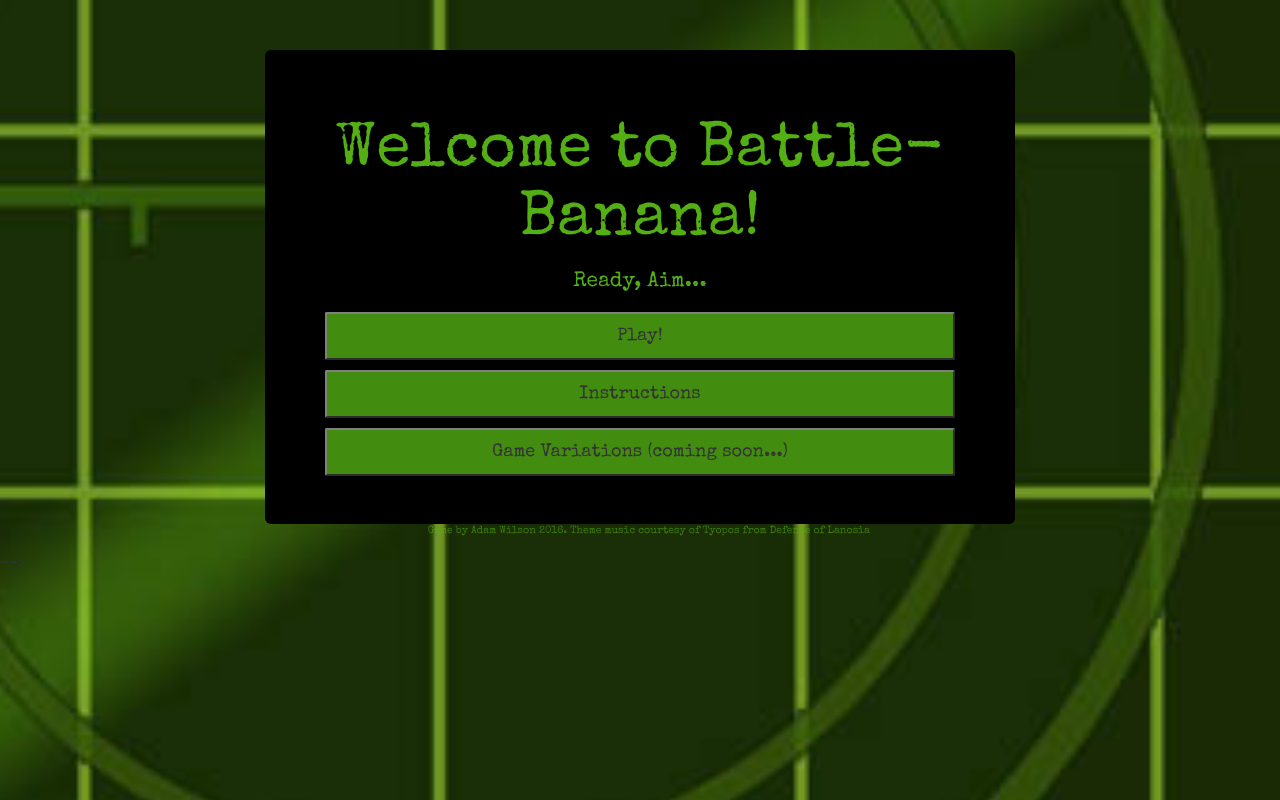
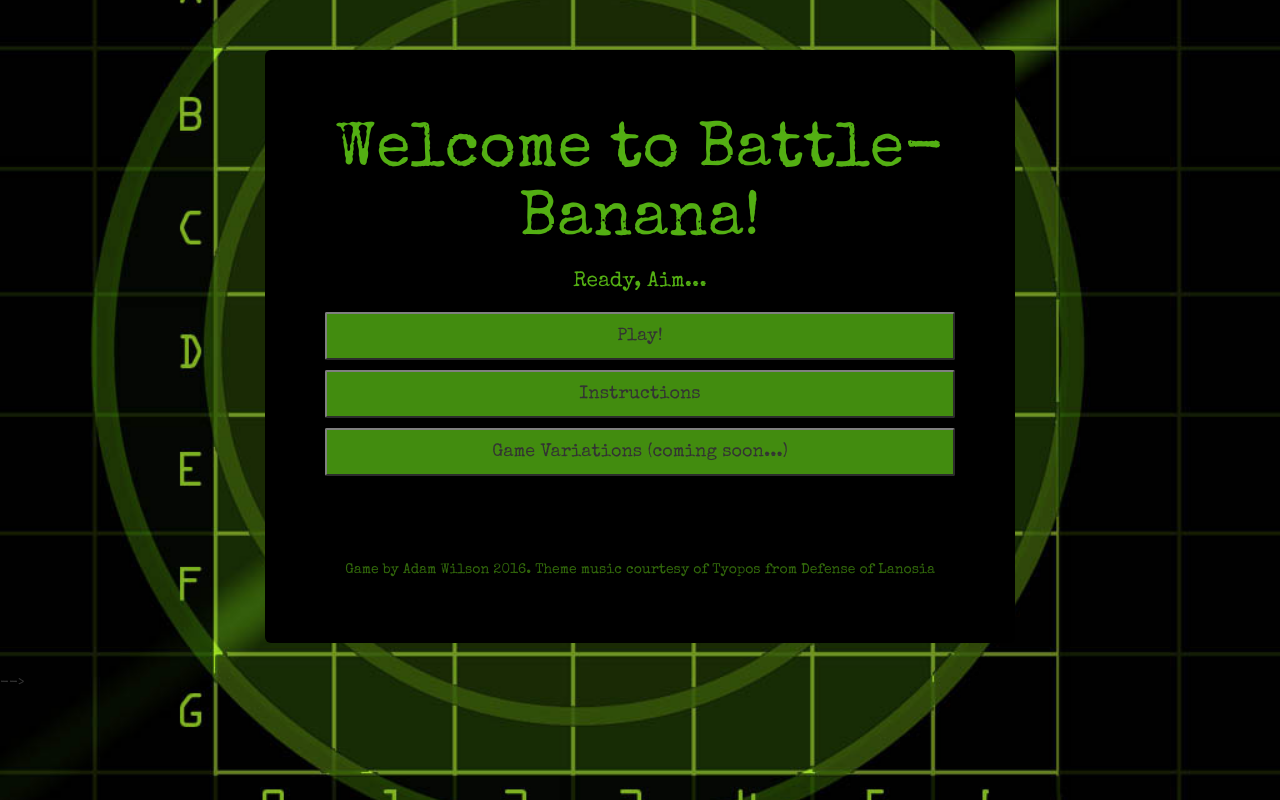
Before and after one commit to awilsongithub/battleship-game, a PHP site: page / in a window 1280 px wide. Run offline with PHP 8.4, Linux system fonts and the light colour scheme.

Commit message:
changed location.assign urls to relative home.html and game.html vs. the full local paths that failed when pushing online. Additional minor css and other edits.

```diff
--- a/css/style2.css
+++ b/css/style2.css
@@ -11,7 +11,7 @@ body {
 }
 .home-background {
     background: url("../media/board.jpg") no-repeat;
-    background-size: 300%;
+    background-size: 100%;
     background-position: center center;
 }
 #board {
@@ -84,14 +84,19 @@ table {
     background-color: rgb(83, 175, 19);
 }
 
+#author-home {
+    color: rgba(83, 175, 19, .6);
+    margin-top: 6em;
+    font-size: 1em;
+}
 #author {
     color: rgba(83, 175, 19, .6);
-    position: absolute;
-    bottom: 0px;
-    right: 160px;
-    font-size: .75em;
+    font-size: .9em;
+    margin-top: 0;
+    padding-top: 1em;
+    margin-left: 137px;
 }
-#author a {
+#author a, #author-home a {
     color: rgba(83, 175, 19, .6);
     text-decoration: none;
 }
--- a/home.html
+++ b/home.html
@@ -46,9 +46,9 @@
 
                         <a id="show-instructions" class="btn btn-default btn-lg btn-block">Instructions</a>
 
-                        <a class="btn btn-default btn-lg btn-block" href="game.html">Game Variations (coming soon...)</a>
+                        <a class="btn btn-default btn-lg btn-block" href="#">Game Variations (coming soon...)</a>
 
-                        <p class="text-center" id="author">Game by <a href="http://adamwilson.online/" target="_blank">Adam Wilson</a> 2016. Theme music courtesy of Tyopos from Defense of Lanosia</p>
+                        <p class="text-center" id="author-home">Game by <a href="http://adamwilson.online/" target="_blank">Adam Wilson</a> 2016. Theme music courtesy of Tyopos from Defense of Lanosia</p>
 
 
 
--- a/home.js
+++ b/home.js
@@ -18,8 +18,7 @@ function showInstructions() {
     // homeHeading.innerHTML = "Here's The Deal";
     console.log('showInstructions called');
     document.getElementById('home-heading').innerHTML = "How To Play:";
-    document.getElementById('home-p').innerHTML = "3 ships are hidden somewhere in the game board. Each ship is 3 squares long. Your mission: Fire and hit each square of a ship to sink it. Sink all 3 ships in as few plays as possible. Ships are horizontal or vertical but not diagonal. Aim by entering a game square's coordinates (ie a1, a2, b3...) then type Enter or click the FIRE button.";
-
+    document.getElementById('home-p').innerHTML = "Ready, Aim, Fire! 9 items are hidden on the game board grid. Enter a grid square location and fire to uncover them all in as few plays as possible. Items are hidden in groups of 3. Type a location and click the FIRE button or hit Enter to fire";
 
     // var headingElement = document.createElement('H1');
     // var headingText = document.createTextNode("Here's the deal");
@@ -46,5 +45,6 @@ function startGameSetTimeout() {
 
 function startGameNow() {
     // alert('timeout in 4 test');
-    location.assign('file:///Users/adamwilson/dragons/battleship-game/game.html')
+    // location.assign('file:///Users/adamwilson/dragons/battleship-game/game.html')
+    location.assign('game.html');
 }
```
Also changed, not shown: battleship.js (+5 -27 lines), css/old-style.css (renamed from css/style.css).
